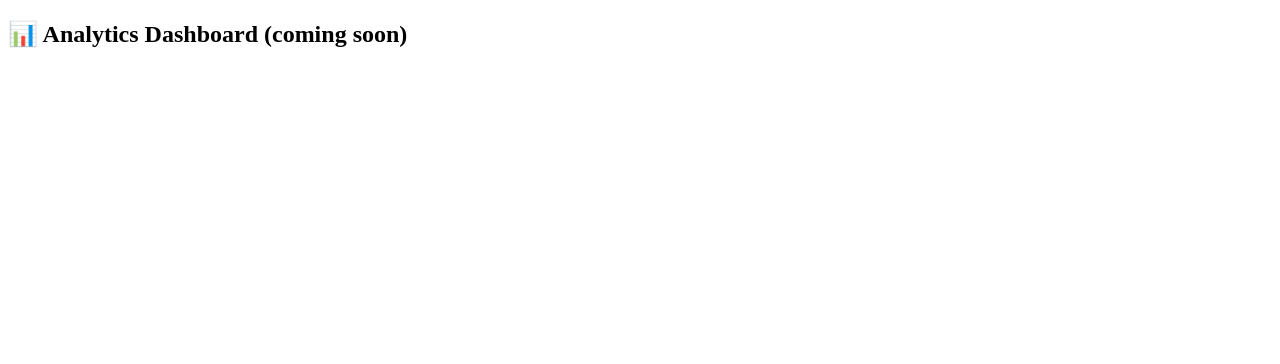
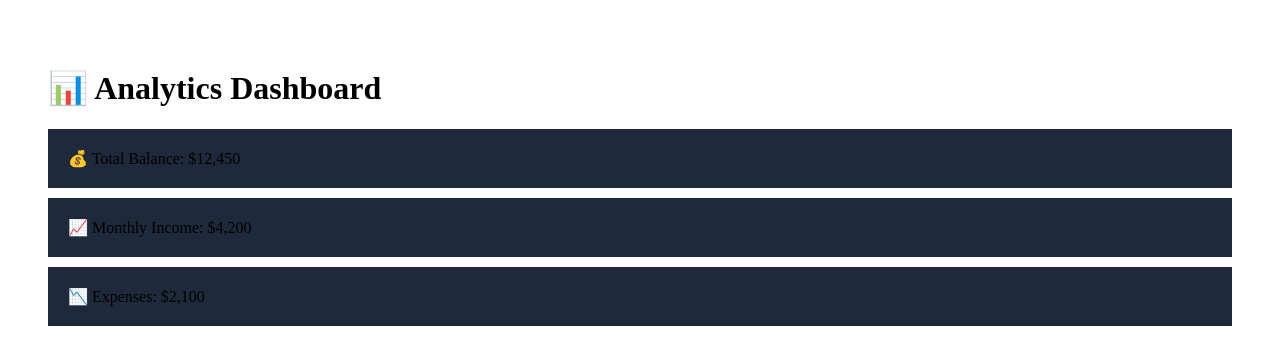
Before and after one commit to joynertjoyner-a11y/Wealthos-frontend, a React (Vite) app: page / in a window 1280 px wide. Both pictures are taken after a click on the button "View Analytics". Shown: the top 364 px of the page. Built offline with nearby package versions, Linux system fonts and the light colour scheme.

Commit message:
Update App.jsx

```diff
--- a/src/App.jsx
+++ b/src/App.jsx
@@ -24,7 +24,25 @@ function Connect() {
 }
 
 function Analytics() {
-  return <h2>📊 Analytics Dashboard (coming soon)</h2>;
+  return (
+    <div style={{ padding: 40 }}>
+      <h1>📊 Analytics Dashboard</h1>
+
+      <div style={{ marginTop: 20 }}>
+        <div style={{ background: "#1e293b", padding: 20, marginBottom: 10 }}>
+          💰 Total Balance: $12,450
+        </div>
+
+        <div style={{ background: "#1e293b", padding: 20, marginBottom: 10 }}>
+          📈 Monthly Income: $4,200
+        </div>
+
+        <div style={{ background: "#1e293b", padding: 20 }}>
+          📉 Expenses: $2,100
+        </div>
+      </div>
+    </div>
+  );
 }
 
 export default function App() {
```
